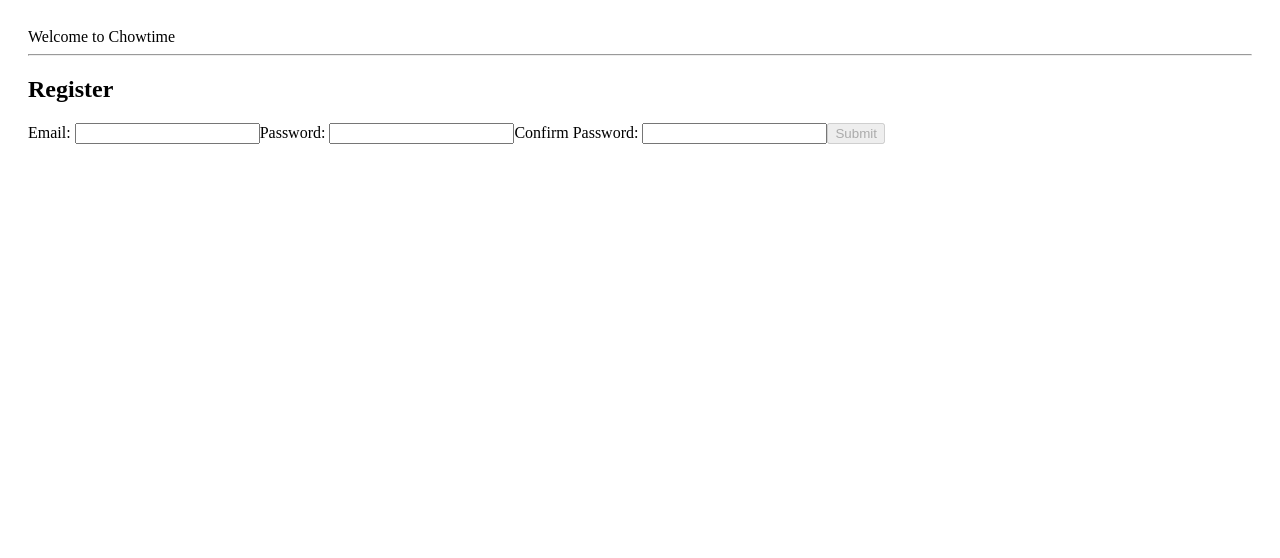
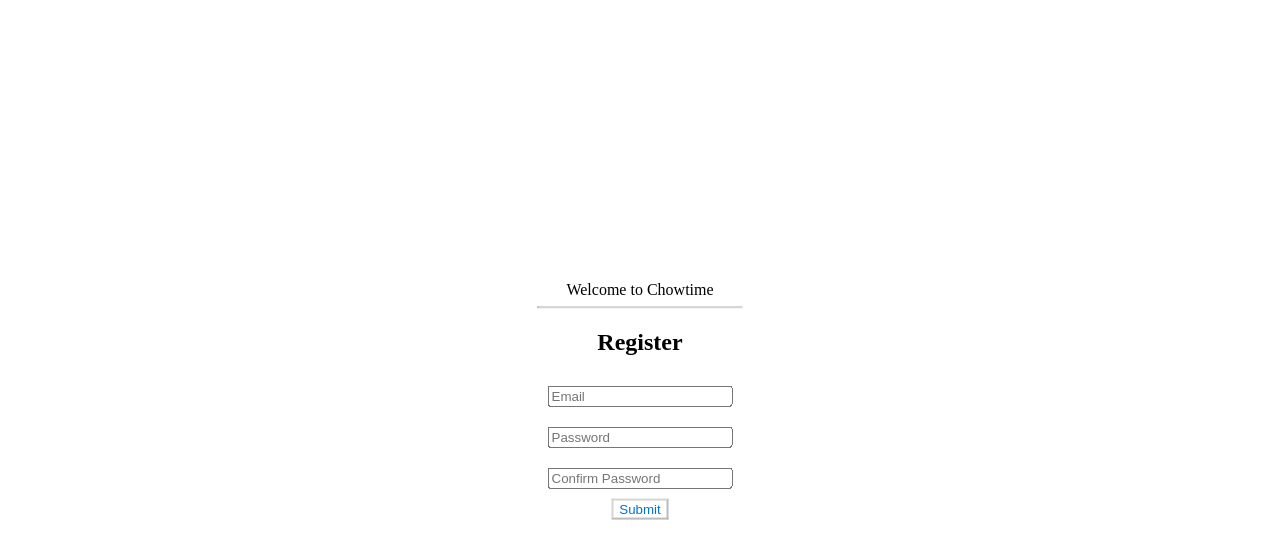
Before and after one commit to cwerder/chowtime, an Angular app in the folder client/: page / in a window 1280 px wide. Shown: the top 558 px of the page. Built offline with nearby package versions, Linux system fonts and the light colour scheme.

Commit message:
Create home page

```diff
--- a/client/src/app/app.module.ts
+++ b/client/src/app/app.module.ts
@@ -7,12 +7,14 @@
 import { AppComponent } from './app.component';
 import { AuthenticationModule } from './modules/authentication.module';
 import { ErrorComponent } from './components/error/error.component';
+import { HomeComponent } from './home/home.component';
 
 @NgModule({
   declarations: [
     AppComponent,
     SuccessComponent,
-    ErrorComponent
+    ErrorComponent,
+    HomeComponent
   ],
   imports: [
     AuthenticationModule,
--- a/client/src/app/components/register/register.component.html
+++ b/client/src/app/components/register/register.component.html
@@ -1,13 +1,21 @@
 <div class="register">
-  <header>Welcome to Chowtime</header>
+  <header class="title-header">Welcome to Chowtime</header>
   <hr>
   <div>
-    <h2>Register</h2>
-    <form [formGroup]="registerForm" (ngSubmit)="onSubmit()">
-      <label>Email: <input formControlName="email"></label>
-      <label>Password: <input formControlName="password" type="password"></label>
-      <label>Confirm Password: <input formControlName="confirm_password" type="password"></label>
-      <input type="submit" value="Submit" [disabled]="!registerForm.valid">
+    <h2 class="header">Register</h2>
+    <form [formGroup]="registerForm" (ngSubmit)="onSubmit()" class="registerForm">
+      <label class="credentialField">
+        <input formControlName="email" placeholder="Email">
+      </label>
+      <label class="credentialField">
+        <input formControlName="password" type="password" placeholder="Password">
+      </label>
+      <label class="credentialField">
+        <input formControlName="confirm_password" type="password" placeholder="Confirm Password">
+      </label>
+      <label class="centerLabel">
+        <input class="button credentialField" type="submit" value="Submit" [disabled]="!registerForm.valid">
+      </label>
     </form>
   </div>
 </div>
--- a/client/src/app/components/register/register.component.less
+++ b/client/src/app/components/register/register.component.less
@@ -1,3 +1,38 @@
 .register {
-    padding: 20px;
+    position: fixed;
+    top: 50%;
+    left: 50%;
+    transform: translate(-50%, -50%);
 }
+
+.registerForm {
+    display: flex;
+    flex-direction: column;
+}
+
+.credentialField {
+    margin: 10px;
+}
+
+.button {
+    background-color: white;
+    color: #0273d4;
+    margin: 0px;
+}
+
+.button:hover {
+    background-color: #0273d4;
+    color: white;
+}
+
+.centerLabel {
+    margin: auto;
+}
+
+.header {
+    text-align: center;
+}
+
+.title-header {
+    text-align: center;
+}
--- a/client/src/app/components/register/register.component.ts
+++ b/client/src/app/components/register/register.component.ts
@@ -34,13 +34,8 @@
   onSubmit() {
     this.authenticationService.register(this.registerForm.value).subscribe(
       (token) => {
-        localStorage.setItem('authorization', token.toString());
-        this.router.navigate(['success']);
-        this.authenticationService.secret().subscribe((res) => {
-          console.log('secret success!!!!', res);
-        }, (err) => {
-          console.log('not authorized!', err);
-        })
+        localStorage.setItem('authorization', token);
+        this.router.navigate(['home']);
       },
       () => {
         this.router.navigate(['/error']);
--- /dev/null
+++ b/client/src/app/home/home.component.html
@@ -0,0 +1,8 @@
+<p>
+  home works!
+</p>
+<div>
+  <button (click)="callSecret()">
+    Secret
+  </button>
+</div>
--- /dev/null
+++ b/client/src/app/home/home.component.ts
@@ -0,0 +1,23 @@
+import { Router } from '@angular/router';
+import { AuthenticationService } from './../services/authentication.service';
+import { Component, OnInit } from '@angular/core';
+
+@Component({
+  selector: 'home',
+  templateUrl: './home.component.html',
+  styleUrls: ['./home.component.less']
+})
+export class HomeComponent implements OnInit {
+
+  constructor(private authenticationService: AuthenticationService, private router: Router) { }
+
+  ngOnInit() {
+  }
+
+  callSecret() {
+    this.authenticationService.secret().subscribe(() => {
+      this.router.navigate(['success']);
+    });
+  }
+
+}
--- a/client/src/app/modules/app-routing.module.ts
+++ b/client/src/app/modules/app-routing.module.ts
@@ -3,6 +3,7 @@
 import { RegisterComponent } from '../components/register/register.component';
 import { SuccessComponent } from '../components/success/success.component';
 import { ErrorComponent } from '../components/error/error.component';
+import { HomeComponent } from './../home/home.component';
 import { NgModule } from '@angular/core';
 import { Routes, RouterModule } from '@angular/router'; // CLI imports router
 
@@ -10,6 +11,7 @@
     // sets up route constants where you define your routes
     { path: 'success', component: SuccessComponent, canActivate: [RouteGuard] },
     { path: 'error', component: ErrorComponent },
+    { path: 'home', component: HomeComponent, canActivate: [RouteGuard] },
     { path: 'login', component: LoginComponent },
     { path: 'register', component: RegisterComponent},
     { path: '', component: RegisterComponent}
--- a/client/src/app/services/authentication.service.ts
+++ b/client/src/app/services/authentication.service.ts
@@ -1,5 +1,6 @@
 import { Injectable } from '@angular/core';
 import { HttpClient, HttpHeaders } from '@angular/common/http';
+import { Observable } from 'rxjs';
 
 @Injectable({
     providedIn: 'root',
@@ -12,7 +13,7 @@
         this.headers = new HttpHeaders();
     }
 
-    register(body) {
+    register(body): Observable<string> {
         return this.http.post(
             'http://localhost:3000/user/register',
             body,
@@ -20,11 +21,12 @@
                 headers: this.headers.append(
                     "Content-Type", "application/json",
                 ),
+                responseType: 'text',
                 withCredentials: true
             });
     }
 
-    secret() {
+    secret(): Observable<string> {
         return this.http.get(
             'http://localhost:3000/user/secret',
             {
```
Also changed, not shown: client/src/app/home/home.component.less (added), 2 other files (tests, documents, lock files or other folders).
